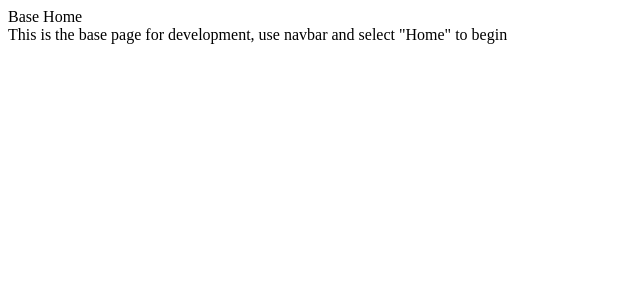
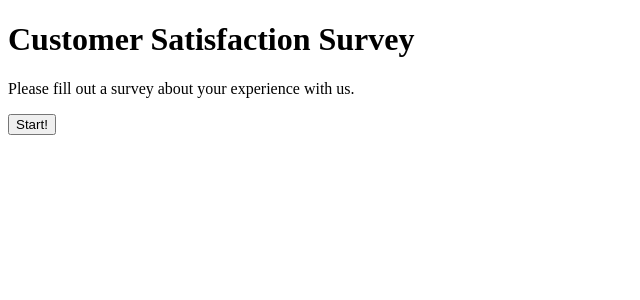
Before and after one commit to ryanbroome/23.3-flask-tools-exercise, a Flask app: page / in a window 1280 px wide. Shown: the top 300 px of the page, without its empty margins (0-640 px from the left). Run offline with Flask 2, Linux system fonts and the light colour scheme.

Commit message:
reviewed solution and updated app

```diff
--- a/app.py
+++ b/app.py
@@ -1,60 +1,161 @@
-from flask import Flask, request, render_template, redirect, flash
+from flask import Flask, request, render_template, redirect, flash, session
 from flask_debugtoolbar import DebugToolbarExtension
 from surveys import Question, Survey, satisfaction_survey
 
+#//DELETE BEFORE SUBMIT
+#todo WORKING THROUGH SOLUTION
+#
+RESPONSES_KEY = "responses"
+
 app = Flask(__name__)
-
 app.config["SECRET_KEY"] = "supersecretpassword"
 app.config["DEBUG_TB_INTERCEPT_REDIRECTS"] = False
 
 debug = DebugToolbarExtension(app)
 
-RESPONSES = []
+survey = satisfaction_survey
 
 @app.route("/")
-def root():
-    return render_template('base.html')
+def show_survey_start():
+    """ Select a Survey"""
 
-@app.route("/home")
-def base_page():
-    """
-    returns base page template, pulls title and instructions out of Survey obj passes to template
-    """
-    title = satisfaction_survey.title
-    instructions = satisfaction_survey.instructions
-    return render_template("home.html", title=title, instructions=instructions)
-
-@app.route("/questions/<int:id>", methods=["POST", "GET"])
-def show_form(id):
-    """selects question from survey and displays choices for that question"""
-    selected_question = satisfaction_survey.questions[id].question
-    selected_question_choices = satisfaction_survey.questions[id].choices
-
-    flash(f"Your question has been answered")
-    return render_template("questions.html", id=id, selected_question=selected_question, satisfaction_survey=satisfaction_survey, selected_question_choices=selected_question_choices)
+    return render_template("survey_start.html", survey=survey)
 
 
-@app.route("/answers", methods=["POST", "GET"])
-def save_answers():
-    """ save answers to RESPONSES"""
-    question_count = len(satisfaction_survey.questions)
+@app.route("/begin", methods=["POST"])
+def start_survey():
+    """Clear the session of responses"""
 
-    choice = request.form.get("choice")
-    RESPONSES.append(choice)
-    id = int(request.form["id"])
-    if id < (len(satisfaction_survey.questions) -1 ):
-        return redirect(f"/questions/{id +1}")
-    else: return redirect("/thanks")
+    session[RESPONSES_KEY] = []
 
-@app.route("/thanks")
-def show_thanks():
-    """ shows thanks message"""
-    survey_title = satisfaction_survey.title
-    responses = RESPONSES
-    return render_template("thanks.html", survey_title=survey_title, responses=responses)
+    return redirect("/questions/0")
 
-# ! Questions from app exercise
-# ? Line 34 "for some reason I kept getting a "method not allowed" error, what would cause the "method not allowed" error in this instance?"
-# ? Line 39  i used .get method incase a radio button isn't selected, will pass "None" as choice value, is this right?
-# ? Line Step 6 could not complete step 6, protecting questions. not sure what is meant by or how to do that.
-# ? Line 42 id is sent as a hidden input on the form to get the index of the current question
+
+@app.route("/answer", methods=["POST"])
+def handle_question():
+    """ Save response and redirect to next question"""
+
+
+    choice = request.form['answer']
+
+
+    responses = session[RESPONSES_KEY]
+    responses.append(choice)
+    session[RESPONSES_KEY] = responses
+
+    if(len(responses) == len(survey.questions)):
+        #user has answered all questions, thank them.
+        return redirect("/complete")
+
+    else:
+        return redirect(f"/questions/{len(responses)}")
+
+
+@app.route("/questions/<int:qid>")
+def show_question(qid):
+    """Display current question"""
+    responses = session.get(RESPONSES_KEY)
+    #// raise
+    if(responses is None):
+        #user trying to access question page early
+        return redirect("/")
+
+    if(len(responses) == len(survey.questions)):
+        #they have answered all questions, thank them
+        return redirect("/complete")
+
+    if(len(responses) != qid):
+        #accessing qusetions out of order.
+        flash(f"Invalid question id: {qid}.")
+        return redirect(f"/questions/{len(responses)}")
+
+    question = survey.questions[qid]
+    return render_template("questions.html", question_num=qid, question=question)
+
+
+
+@app.route("/complete")
+def complete():
+    """Survey complete. Show completion page."""
+
+    return render_template("completion.html")
+
+
+
+
+
+
+
+
+
+
+
+
+
+
+
+
+
+
+
+
+
+
+
+
+
+
+
+
+
+
+# ATTEMPT 1
+# RESPONSES = []
+
+# @app.route("/")
+# def root():
+#     return render_template('base.html')
+
+# @app.route("/home")
+# def base_page():
+#     """
+#     returns base page template, pulls title and instructions out of Survey obj passes to template
+#     """
+#     title = satisfaction_survey.title
+#     instructions = satisfaction_survey.instructions
+#     return render_template("home.html", title=title, instructions=instructions)
+
+# @app.route("/questions/<int:id>", methods=["POST", "GET"])
+# def show_form(id):
+#     """selects question from survey and displays choices for that question"""
+#     selected_question = satisfaction_survey.questions[id].question
+#     selected_question_choices = satisfaction_survey.questions[id].choices
+
+#     flash(f"Your question has been answered")
+#     return render_template("questions.html", id=id, selected_question=selected_question, satisfaction_survey=satisfaction_survey, selected_question_choices=selected_question_choices)
+
+
+# @app.route("/answers", methods=["POST", "GET"])
+# def save_answers():
+#     """ save answers to RESPONSES"""
+#     question_count = len(satisfaction_survey.questions)
+
+#     choice = request.form.get("choice")
+#     RESPONSES.append(choice)
+#     id = int(request.form["id"])
+#     if id < (len(satisfaction_survey.questions) -1 ):
+#         return redirect(f"/questions/{id +1}")
+#     else: return redirect("/thanks")
+
+# @app.route("/thanks")
+# def show_thanks():
+#     """ shows thanks message"""
+#     survey_title = satisfaction_survey.title
+#     responses = RESPONSES
+#     return render_template("thanks.html", survey_title=survey_title, responses=responses)
+
+# # ! Questions from app exercise
+# # ? Line 34 "for some reason I kept getting a "method not allowed" error, what would cause the "method not allowed" error in this instance?"
+# # ? Line 39  i used .get method incase a radio button isn't selected, will pass "None" as choice value, is this right?
+# # ? Line Step 6 could not complete step 6, protecting questions. not sure what is meant by or how to do that.
+# # ? Line 42 id is sent as a hidden input on the form to get the index of the current question
--- a/templates/answers.html
+++ /dev/null
@@ -1,5 +0,0 @@
-{% extends "base.html" %} {% block content %}
-<h1>{{choice}}</h1>
-{% for response in RESPONSES %}
-<p>{{response}} response</p>
-{% endfor %} {% endblock %}
--- a/templates/base.html
+++ b/templates/base.html
@@ -4,14 +4,11 @@
     <meta charset="UTF-8" />
     <meta http-equiv="X-UA-Compatible" content="IE=edge" />
     <meta name="viewport" content="width=device-width, initial-scale=1.0" />
-    <link rel="stylesheet" href="/static/app.css" />
-    <title>Base Page</title>
+    <title>Survey</title>
   </head>
   <body>
-    <navbar>
-      <a href="/">Base</a>
-      <a href="/home">Home</a>
-    </navbar>
-    <main class="content">{% block content %} This is the base page for development, use navbar and select "Home" to begin{% endblock %}</main>
+    {% for msg in get_flashed_messages() %}
+    <p>{{msg}}</p>
+    {% endfor %} {% block content %} {% endblock %}
   </body>
 </html>
--- /dev/null
+++ b/templates/completion.html
@@ -0,0 +1,3 @@
+{% extends 'base.html' %} {% block content %}
+<h1>Thanks for completing the survey!</h1>
+{% endblock %}
--- /dev/null
+++ b/templates/survey_start.html
@@ -0,0 +1,8 @@
+{% extends 'base.html' %} {% block content %}
+<h1>{{survey.title}}</h1>
+<p>{{survey.instructions}}</p>
+
+<form action="/begin" method="POST">
+  <button>Start!</button>
+</form>
+{% endblock %}
```
Also changed, not shown: templates/home.html (deleted, +0 -8 lines), templates/questions.html (+8 -23 lines), templates/thanks.html (deleted, +0 -14 lines).
